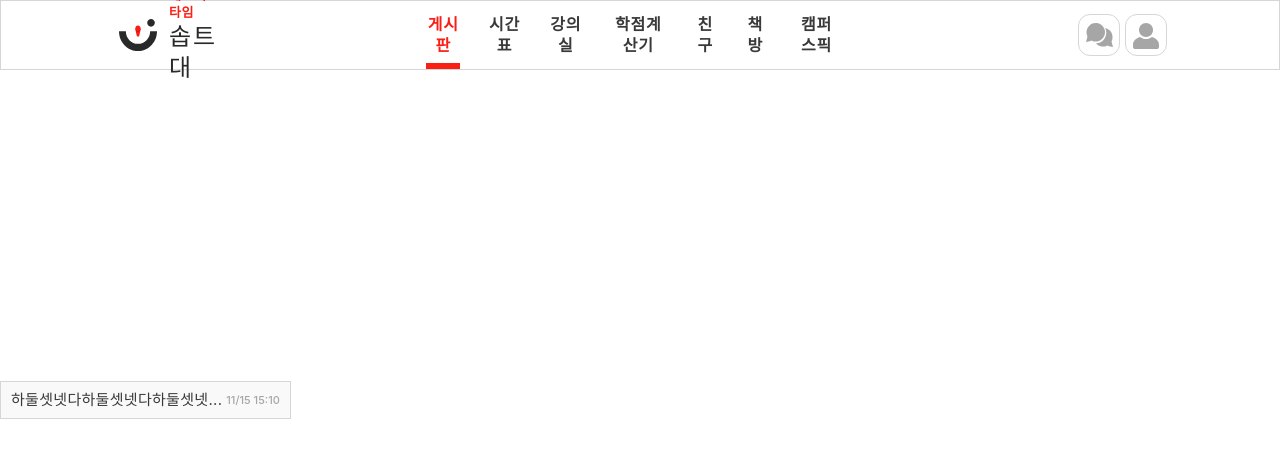
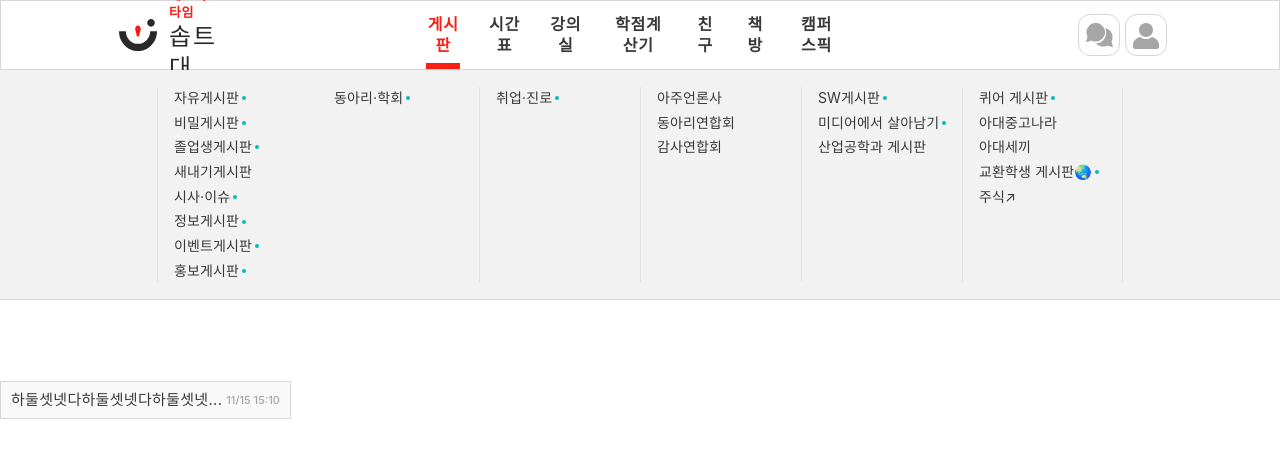
Before and after one commit to SOPT-all/37-COLLABORATION-WEB-EVERYTIME, a React (Vite) app: page / in a window 1280 px wide. Shown: the top 458 px of the page. Built offline with nearby package versions, Linux system fonts and the light colour scheme.

Commit message:
feat: lnb transition 효과 적용 #36

```diff
--- a/src/components/common/header/Header.tsx
+++ b/src/components/common/header/Header.tsx
@@ -12,7 +12,7 @@ import { UserButtonGroup } from "./UserButtonGroup";
 const Header = () => {
 	const navigate = useNavigate();
 	const currentPage = "게시판";
-	const [isLnbOpen, setIsLnbOpen] = useState(false);
+	const [isLnbOpen, setIsLnbOpen] = useState(true);
 
 	const handleLogoClick = () => {
 		window.scrollTo(0, 0);
@@ -21,6 +21,7 @@ const Header = () => {
 
 	const handleBoardHover = () => {
 		setIsLnbOpen(true);
+		console.log("Lnb 열기");
 	};
 
 	// header 전체 영역에서 마우스가 벗어나면 닫기
@@ -55,7 +56,7 @@ const Header = () => {
 
 			<Navbar currentPage={currentPage} onBoardHover={handleBoardHover} />
 			<UserButtonGroup />
-			{isLnbOpen && <Lnb isOpen={isLnbOpen} />}
+			<Lnb isOpen={isLnbOpen} />
 		</header>
 	);
 };
--- a/src/components/common/header/Lnb.tsx
+++ b/src/components/common/header/Lnb.tsx
@@ -6,26 +6,27 @@ import { splitGroupBoards } from "@/utils/splitGroupBoards";
 import { LnbItem } from "./LnbItem";
 
 const Lnb = ({ isOpen }: LnbProps) => {
-	if (!isOpen) return null;
-
 	const columns = splitGroupBoards(BOARD_GROUPS, 8);
 
 	return (
-		<nav
+		<section
 			className={cn(
 				"border-b border-gray-400 bg-gray-200",
-				"fixed top-0 right-0 z-10 mt-[7rem] w-full",
+				"fixed top-[7rem] right-0 z-10 h-[23rem] w-full",
 				"flex items-center justify-center",
+				"transition-all duration-200 ease-in-out",
+				isOpen ? "opacity-100" : "opacity-0",
 			)}
 		>
 			<div className="flex flex-row px-[1.7rem] py-[1.7rem]">
 				{columns.map((column, idx) => (
 					<div
-						key={idx}
+						key={column[0]}
 						className={cn(
 							"flex w-[16.1rem] flex-col gap-1 pl-[1.6rem]",
 							"border-gray-300",
-							idx !== columns.length - 1 ? "border-l-[1px]" : "border-x-[1px]",
+							idx !== 1 && "border-l-[1px]",
+							idx === columns.length - 1 && "border-r-[1px]",
 						)}
 					>
 						{column.map((board) => (
@@ -34,7 +35,7 @@ const Lnb = ({ isOpen }: LnbProps) => {
 					</div>
 				))}
 			</div>
-		</nav>
+		</section>
 	);
 };
 
--- a/src/components/common/header/UserButtonGroup.tsx
+++ b/src/components/common/header/UserButtonGroup.tsx
@@ -2,29 +2,24 @@ import IconChat from "@/assets/icons/icon_chat.svg?react";
 import IconUser from "@/assets/icons/icon_user.svg?react";
 import { cn } from "@/utils/cn";
 
+const IconButton = ({ children }: { children: React.ReactNode }) => (
+	<button
+		className={cn("h-[4.2rem] w-[4.2rem]", "flex items-center justify-center", "rounded-[12px] border border-gray-400")}
+	>
+		{children}
+	</button>
+);
+
 const UserButtonGroup = () => {
 	return (
-		<div className={cn("flex gap-[0.5rem]")}>
-			<button
-				className={cn(
-					"w-[4.2rem]",
-					"h-[4.2rem]",
-					"flex items-center justify-center",
-					"rounded-[12px] border border-gray-400",
-				)}
-			>
-				<IconChat className={cn("w-[2.7rem]", "h-[2.7rem]")} />
-			</button>
-			<button
-				className={cn(
-					"w-[4.2rem]",
-					"h-[4.2rem]",
-					"flex items-center justify-center",
-					"rounded-[12px] border border-gray-400",
-				)}
-			>
-				<IconUser className={cn("w-[2.7rem]", "mr-[1px] h-[2.7rem]")} />
-			</button>
+		<div className="flex gap-[0.5rem]">
+			<IconButton>
+				<IconChat className="h-[2.7rem] w-[2.7rem]" />
+			</IconButton>
+
+			<IconButton>
+				<IconUser className="mr-[1px] h-[2.7rem] w-[2.7rem]" />
+			</IconButton>
 		</div>
 	);
 };
```
